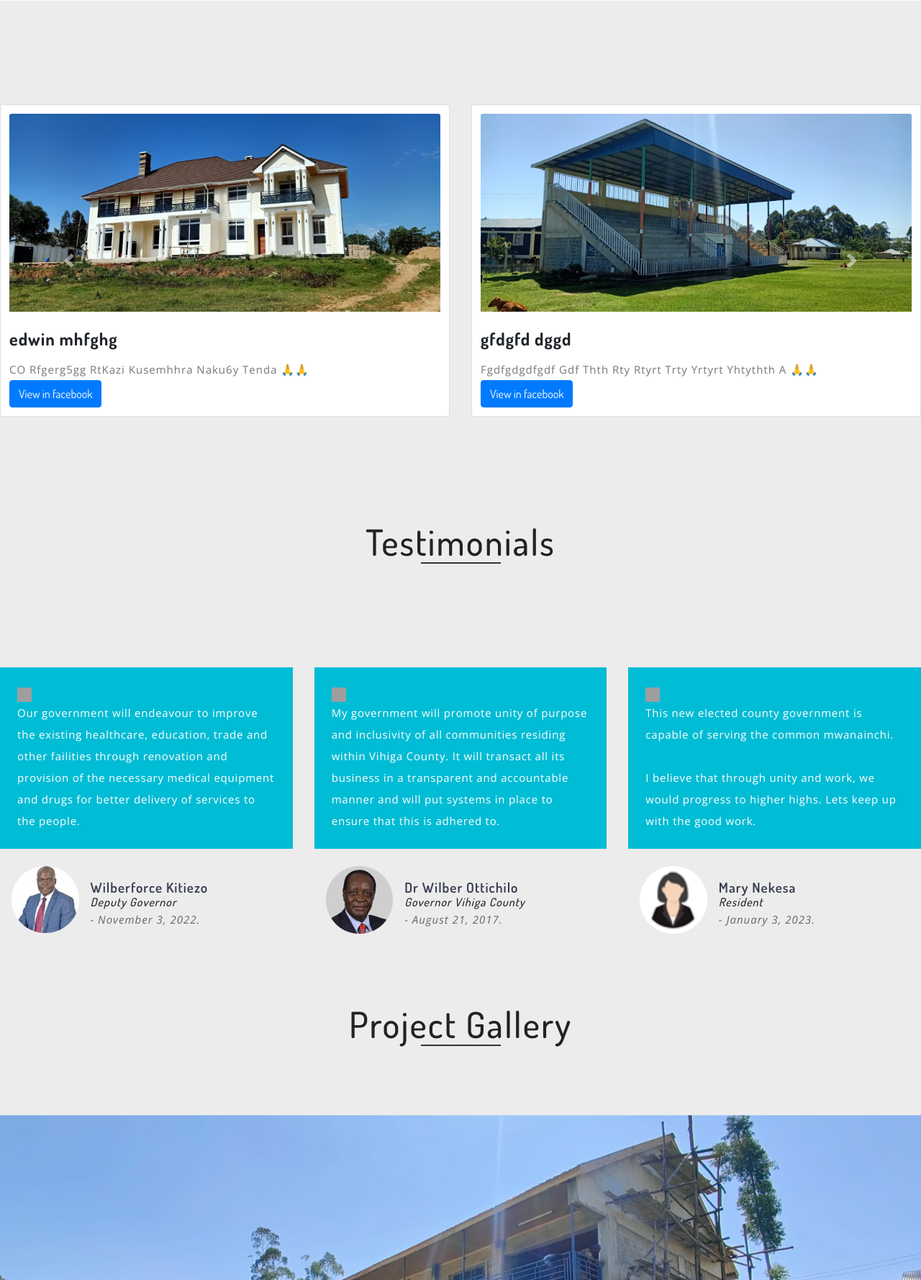
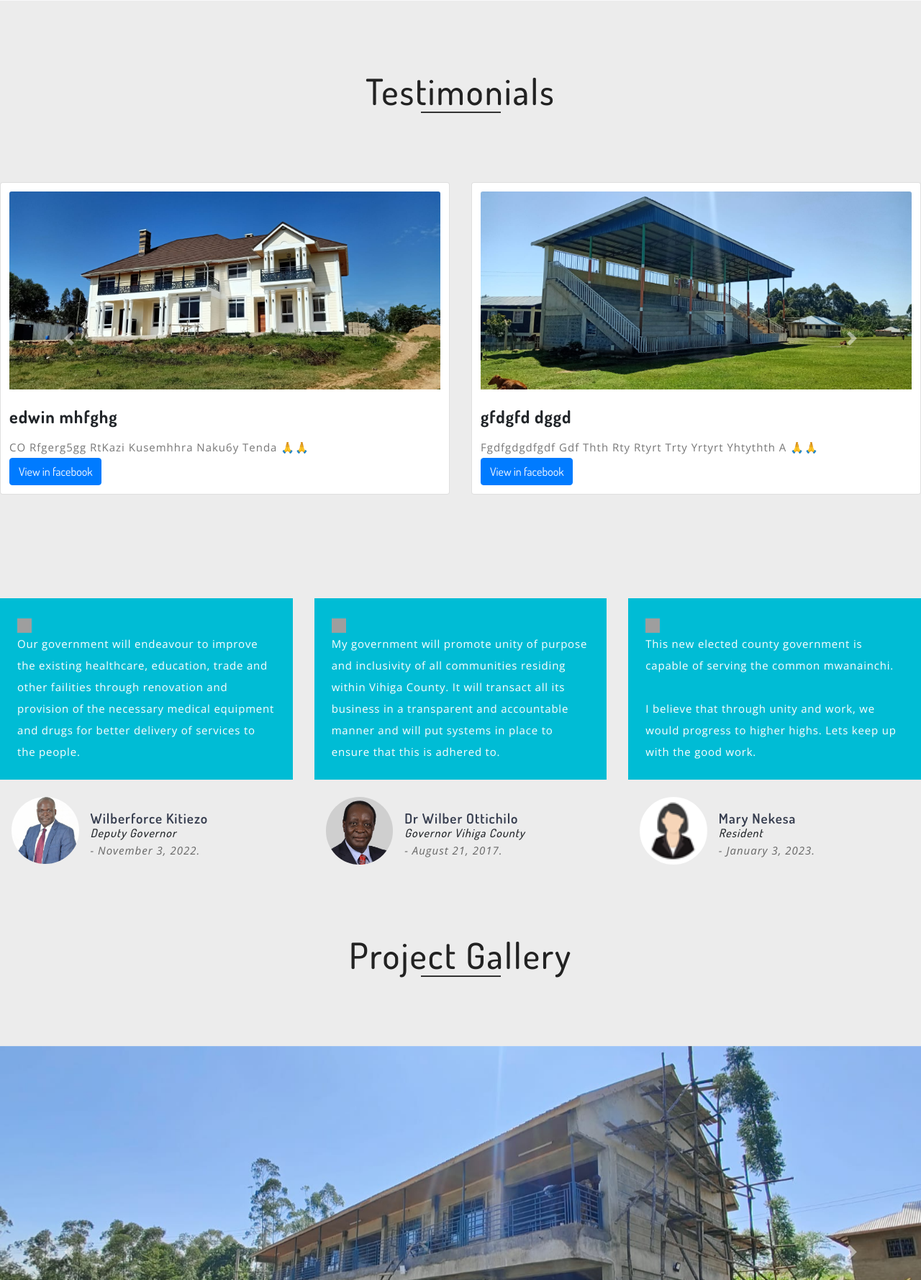
Before and after one commit to Rogendo/VHC, a Django app: page / in a window 1280 px wide. Shown: the part 1650-3428 px from the top of the page at 72% size. Run offline with Django 4.2, Linux system fonts and the light colour scheme; data comes from the database, SQL or seed files in the repository; grey boxes are pictures that could not be loaded.

Commit message:
Update index.html

```diff
--- a/tracker/templates/tracker/index.html
+++ b/tracker/templates/tracker/index.html
@@ -266,8 +266,8 @@ p.font-italic {
 
 <section class="gallery py-5">
 	<div class="container py-lg-5">
-<!-- 		<h3 class="heading text-center mb-sm-5 mb-4">comments </h3> -->
-	</div>
+	        <h3 class="heading text-center mb-sm-5 mb-4">Testimonials</h3>
+	    </div>
 
 	<style>
 	/* Make the image fully responsive */
@@ -409,9 +409,7 @@ p.font-italic {
 <!-- testimonials -->
 <section class="feedback" id="testimonials">
 	<div class="feedback-layer py-5">
-	    <div class="container py-lg-5">
-	        <h3 class="heading text-center mb-sm-5 mb-4">Testimonials</h3>
-	    </div>
+
 	  </div>
 
 	  <!-- Left and right controls -->
```
